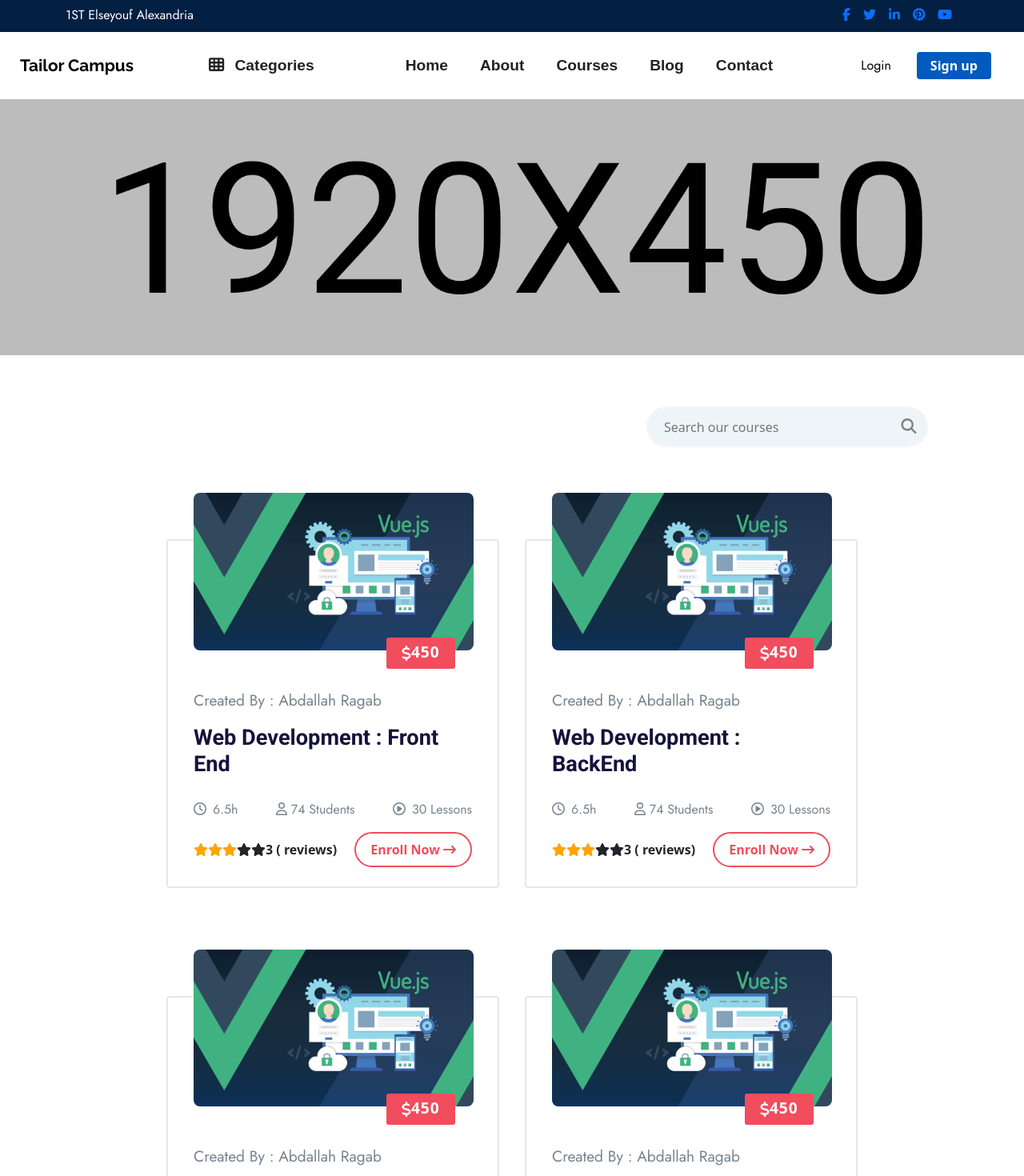
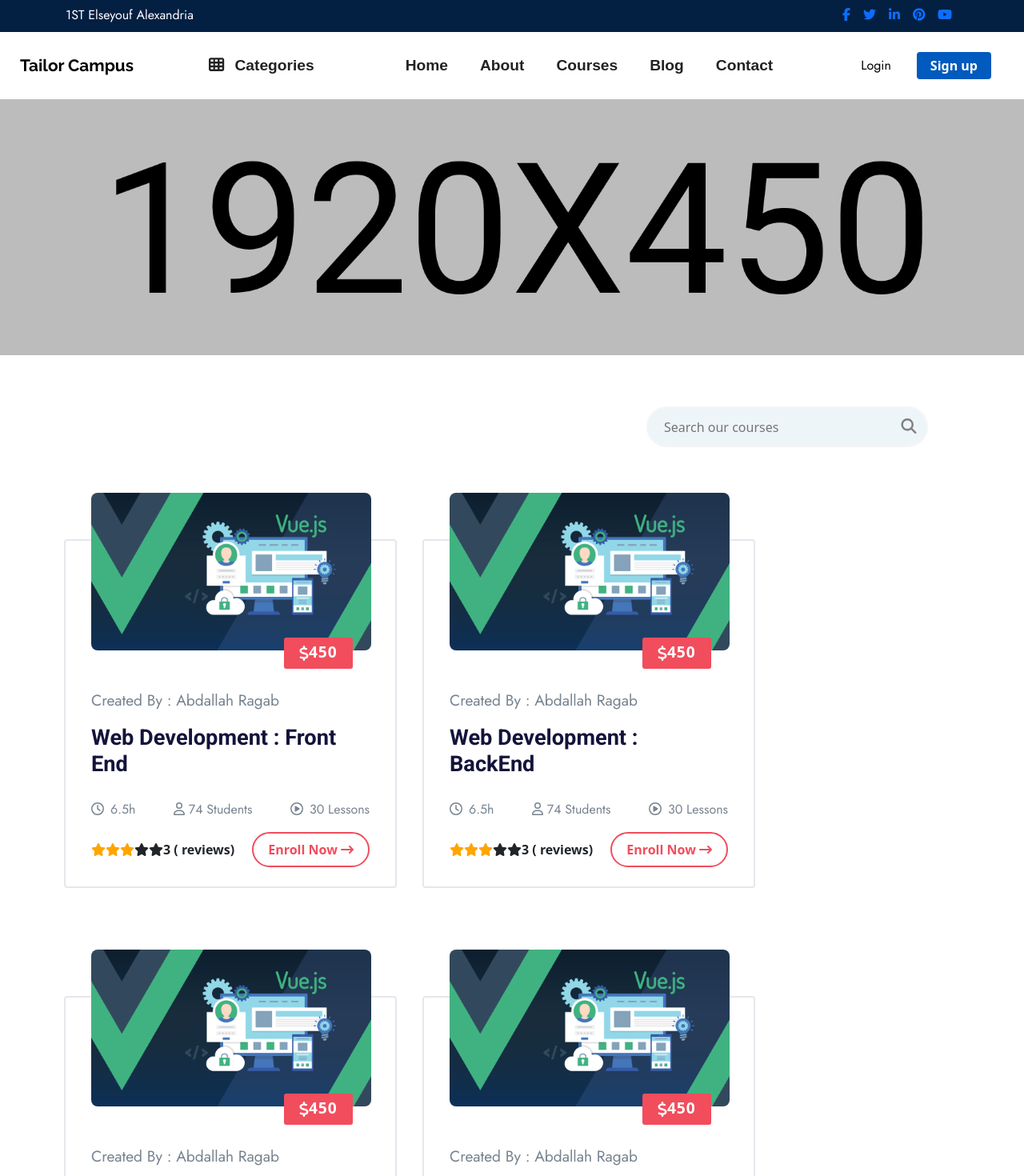
Before and after one commit to AbdallahRagab7/tailor-campus, a Vue app: page /courses in a window 1280 px wide. Shown: the top 1470 px of the page at 80% size. Built offline with nearby package versions, Linux system fonts and the light colour scheme; what vue-tel-input would draw is missing.

Commit message:
courses container

```diff
--- a/src/components/pages/courses/coursesPage.vue
+++ b/src/components/pages/courses/coursesPage.vue
@@ -12,6 +12,7 @@
     </form>
   </div>
 
+  <div class="courses-containerr">
     <section class="courses">
       <course-card
         v-for="course in courses"
@@ -26,6 +27,7 @@
         :reviews="course.reviews"
       ></course-card>
     </section>
+  </div>
 </template>
 
 <script>
@@ -162,9 +164,8 @@ export default {
 .courses {
   display: flex;
   flex-wrap: wrap;
-  justify-content: center;
+  width: 90%;  /* 90% width of container to center it  */
+  margin: 0 auto;
   row-gap: 8rem;
 }
-
-
 </style>
```
Lines whose indentation alone changed are shown as unchanged.
